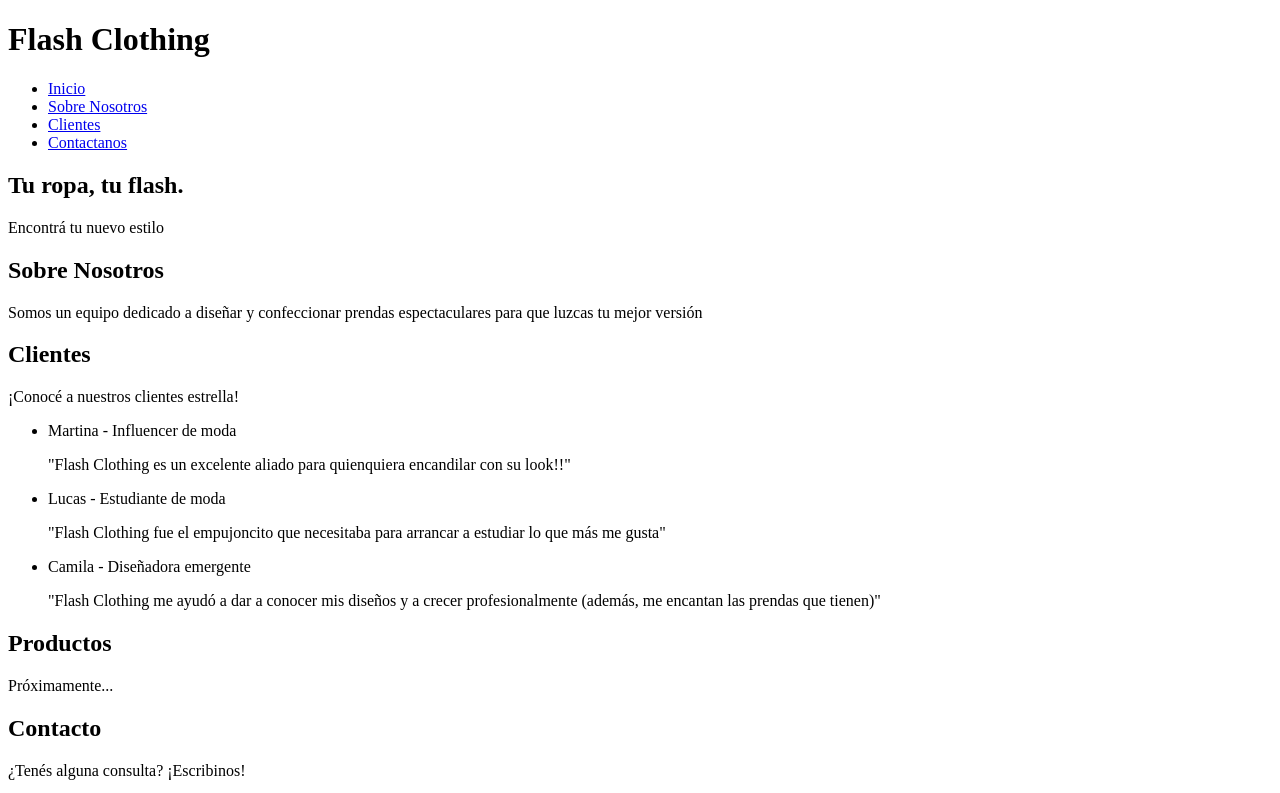
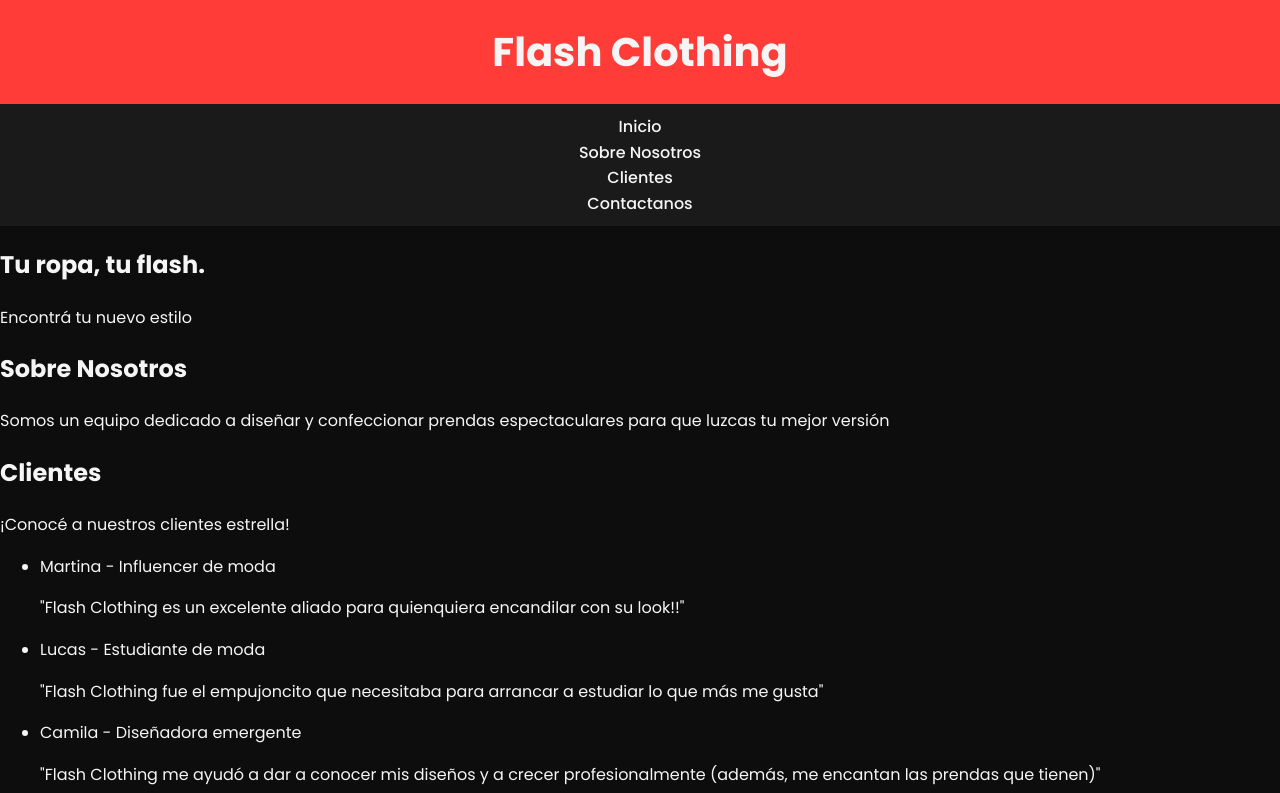
Before and after one commit to Valentina-itsc/Practico1, a plain HTML site: page index.html in a window 1280 px wide. Shown: the top 793 px of the page. Drawn offline with Linux system fonts and the light colour scheme; a script that the page names is missing.

Commit message:
segundo commit: empece con la hoja de estilos, probablemente la cambie 20 veces

```diff
--- a/css/style.css
+++ b/css/style.css
@@ -0,0 +1,39 @@
+body{
+    font-family: 'Poppins', sans-serif;
+    background-color: #0d0d0d;
+    color: #f5f5f5;
+    margin: 0;
+    padding: 0;
+    line-height: 1.6;
+}
+header{
+    background-color: #ff3c38;
+    padding: 20px;
+    text-align: center;
+}
+
+header h1{
+    margin: 0;
+    font-size: 2.5em;
+}
+
+nav{
+    background-color: #1a1a1a;
+    padding: 10px;
+    text-align: center;
+}
+
+nav ul{
+    list-style: none;
+    margin: 0;
+    padding: 0;
+}
+nav ul li a {
+    color: #f5f5f5;
+    text-decoration: none;
+    font-weight: 500;
+}
+
+nav ul li a:hover {
+    color: #6c63ff;
+}
--- a/index.html
+++ b/index.html
@@ -5,6 +5,9 @@
     <meta name="viewport" content="width=device-width, initial-scale=1.0">
     <title>Flash Clothing</title>
     <link rel="stylesheet" href="css/style.css">
+    <link rel="preconnect" href="https://fonts.googleapis.com">
+<link rel="preconnect" href="https://fonts.gstatic.com" crossorigin>
+<link href="https://fonts.googleapis.com/css2?family=Poppins:ital,wght@0,100;0,200;0,300;0,400;0,500;0,600;0,700;0,800;0,900;1,100;1,200;1,300;1,400;1,500;1,600;1,700;1,800;1,900&display=swap" rel="stylesheet">
 </head>
 <body>
     <header>
```
